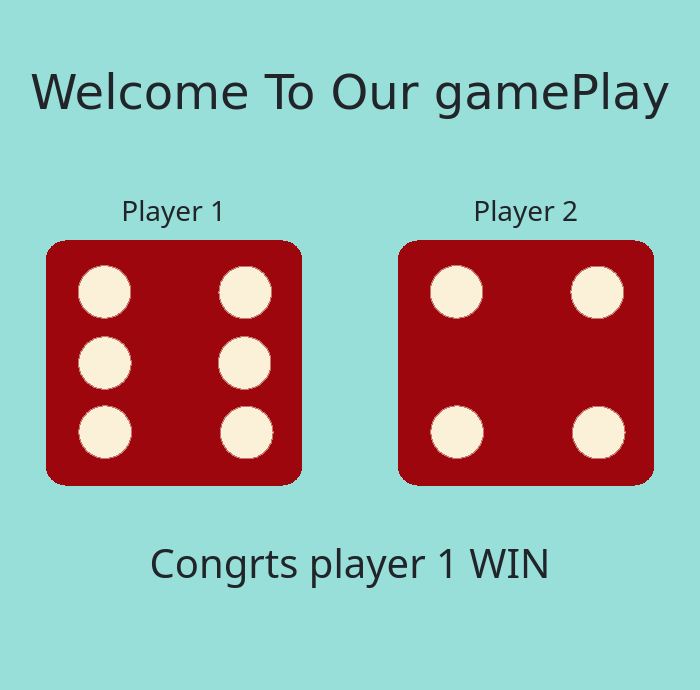
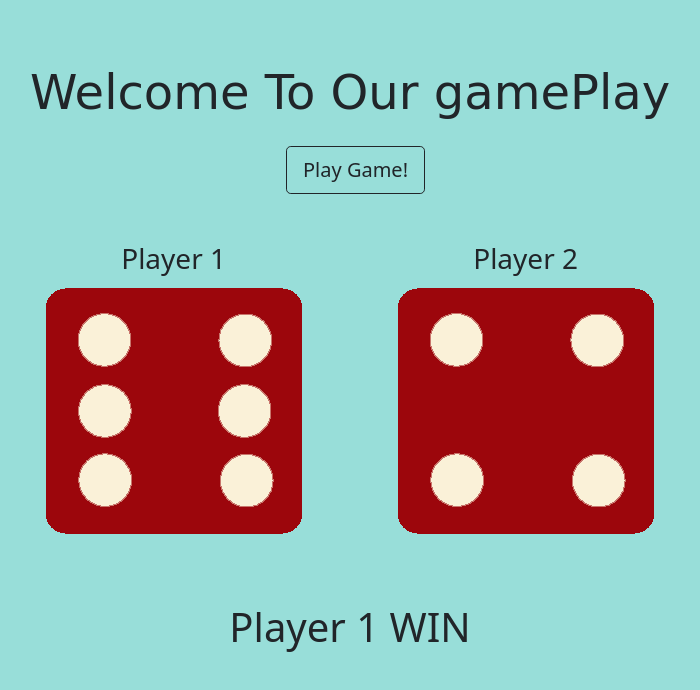
Before and after one commit to harshkotkar1113/Dice-Challegene---, a plain HTML site: page index.html in a window 1280 px wide. Shown: the whole page, without its empty margins (290-990 px from the left). Drawn offline with nearby package versions, Linux system fonts and the light colour scheme; a web font is replaced by a local one.

Commit message:
added evnet lister

```diff
--- a/app.js
+++ b/app.js
@@ -3,6 +3,7 @@ console.log('Hellow, harsh code here!')
 let randomNumber = Math.floor(Math.random()*6 + 1);
 console.log(randomNumber);
 let randomDice = "dice" + randomNumber + ".png";
+console.log(randomDice)
 let randomImageSource = "image/" + randomDice ;
 let randomSkim = document.getElementsByClassName('image')[0];
 console.log(randomSkim)
@@ -19,13 +20,18 @@ console.log(randomSkim2)
 randomSkim2.setAttribute("src" , randomImageSource2)
 
 if(randomNumber > randomNumber2){
-    var answer= document.querySelector('.answer');
+    var answer= document.getElementsByClassName('answer')[0];
     console.log(answer)
-    answer.innerHTML = "Congrts player 1 WIN"
+    answer.innerHTML = "Player 1 WIN"
 }else if(randomNumber < randomNumber2){
     var answer= document.querySelector('.answer');
-    answer.innerHTML = "Congrts player 2 WIN";
+    answer.innerHTML = "Player 2 WIN";
 }else{
     var answer= document.querySelector('.answer');
     answer.innerHTML  = "!!!Draw!!!";
 }
+
+let playGame = document.getElementById('btn').addEventListener
+('click', function(){
+    location.reload();
+})
--- a/index.html
+++ b/index.html
@@ -22,6 +22,7 @@
 <body>
     <div class="conatiner">
         <h1 class="heading text-center mt-5 p-3">Welcome To Our gamePlay</h1>
+        <button id="btn" type="button" class="btn btn-outline-dark btn-lg">Play Game!</button>
     </div>
     <div class="container- d-flex justify-content-center">
         <div>
@@ -35,7 +36,7 @@
 
     </div>
 
-    <h1 class="answer text-center ">Winner!</h1>
+    <h1 class="answer text-center mt-3 ">Winner!</h1>
 
 
 
--- a/style.css
+++ b/style.css
@@ -8,3 +8,7 @@ body{
 .player{
     padding-left: 35%;
 }
+
+.btn{
+    margin-left: 45%;
+}
```
